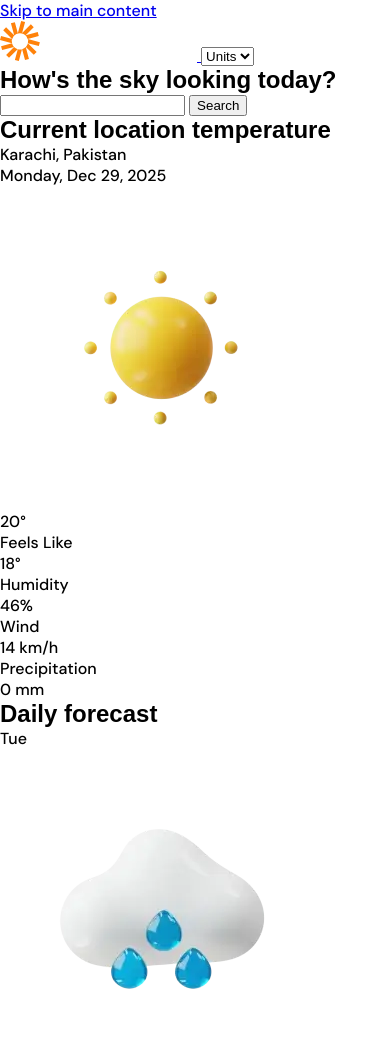
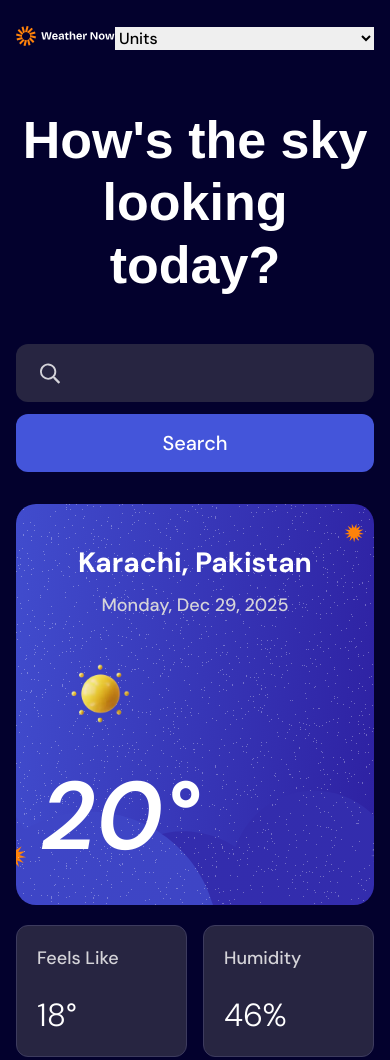
Before and after one commit to iamsyedbilal/js-logic-daily, a plain HTML site: page logic-bootcamp/weather-app/index.html in a window 390 px wide. Shown: the top 1060 px of the page. Drawn offline with Linux system fonts and the light colour scheme; a web font is replaced by a local one.

Commit message:
Refactor Weather App layout and styles for improved accessibility and responsiveness

```diff
--- a/logic-bootcamp/weather-app/index.html
+++ b/logic-bootcamp/weather-app/index.html
@@ -8,8 +8,7 @@
       rel="icon"
       type="image/png"
       sizes="32x32"
-      href="./assets/images/favicon-32x32.png"
-    />
+      href="./assets/images/favicon-32x32.png" />
 
     <link rel="stylesheet" href="style.css" />
 
@@ -26,30 +25,35 @@
     </style> -->
   </head>
   <body>
-    <a href="#main" class="visually-hidden">Skip to main content</a>
-    <header>
-      <a href="/">
+    <a href="#main" class="visually-hidden skip-link">Skip to main content</a>
+    <header class="header wrapper">
+      <div class="header__content">
+        <a href="#" class="header__homelink">
           <img
             src="./assets/images/logo.svg"
             alt="Home Logo"
             width="197"
             height="40"
-        />
+            class="header__logo" />
         </a>
-      <select name="" id="">
+        <select name="" id="" class="header__dropdown">
           <option value="">
             <img src="./assets/images/icon-units.svg" alt="" /> Units
           </option>
         </select>
+      </div>
     </header>
-    <main id="main">
+    <main id="main" class="main wrapper">
       <section class="hero">
-        <h1>How's the sky looking today?</h1>
-        <div class="hero-search">
-          <input class="hero-textbox" type="text" name="search" id="search" />
-          <button class="hero-btn" type="submit">Search</button>
+        <div class="hero__content">
+          <h1 class="hero__title">How's the sky looking today?</h1>
+          <div class="hero_search">
+            <input class="hero_textbox" type="text" name="search" id="search" />
+            <button class="hero_btn" type="submit">Search</button>
+          </div>
         </div>
       </section>
+      <div class="dashboard">
         <section class="current">
           <h2 class="visually-hidden">Current location temperature</h2>
           <div class="current-weather">
@@ -57,30 +61,30 @@
               <div class="current-city">Karachi, Pakistan</div>
               <div class="current-date">Monday, Dec 29, 2025</div>
             </div>
-          <div class="current-icon">
+            <div class="current-info">
               <img
-              src="/assets/images/icon-sunny.webp"
+                src="./assets/images/icon-sunny.webp"
                 alt=""
                 width="320"
                 height="320"
-            />
+                class="current__icon" />
             </div>
             <div class="current-temp"><span>20</span>&deg;</div>
           </div>
           <div class="current-conditions">
-          <div class="current-condition">
+            <div class="block current-condition">
               <p class="current-condition-title">Feels Like</p>
               <p id="feelsLike" class="current-condition-value">18&deg;</p>
             </div>
-          <div class="current-condition">
+            <div class="block current-condition">
               <p class="current-condition-title">Humidity</p>
               <p id="humidity" class="current-condition-value">46&percnt;</p>
             </div>
-          <div class="current-condition">
+            <div class="block current-condition">
               <p class="current-condition-title">Wind</p>
               <p id="wind" class="current-condition-value">14 km/h</p>
             </div>
-          <div class="current-condition">
+            <div class="block current-condition">
               <p class="current-condition-title">Precipitation</p>
               <p id="precipitation" class="current-condition-value">0 mm</p>
             </div>
@@ -88,7 +92,7 @@
         </section>
 
         <section class="daily">
-        <h2 class="daily-title section-title">Daily forecast</h2>
+          <h2 class="daily-heading section-title">Daily forecast</h2>
           <div class="daily-forecast">
             <div class="daily-forecast-update">
               <p class="daily-title">Tue</p>
@@ -96,8 +100,7 @@
                 src="./assets/images/icon-rain.webp"
                 alt=""
                 width="320"
-              height="320"
-            />
+                height="320" />
               <div class="daily-temp">
                 <p class="day-high-temp">20&deg;</p>
                 <p class="day-low-temp">14&deg;</p>
@@ -109,8 +112,7 @@
                 src="./assets/images/icon-rain.webp"
                 alt=""
                 width="320"
-              height="320"
-            />
+                height="320" />
               <div class="daily-temp">
                 <p class="day-high-temp">20&deg;</p>
                 <p class="day-low-temp">14&deg;</p>
@@ -122,8 +124,7 @@
                 src="./assets/images/icon-rain.webp"
                 alt=""
                 width="320"
-              height="320"
-            />
+                height="320" />
               <div class="daily-temp">
                 <p class="day-high-temp">20&deg;</p>
                 <p class="day-low-temp">14&deg;</p>
@@ -135,8 +136,7 @@
                 src="./assets/images/icon-rain.webp"
                 alt=""
                 width="320"
-              height="320"
-            />
+                height="320" />
               <div class="daily-temp">
                 <p class="day-high-temp">20&deg;</p>
                 <p class="day-low-temp">14&deg;</p>
@@ -148,8 +148,7 @@
                 src="./assets/images/icon-rain.webp"
                 alt=""
                 width="320"
-              height="320"
-            />
+                height="320" />
               <div class="daily-temp">
                 <p class="day-high-temp">20&deg;</p>
                 <p class="day-low-temp">14&deg;</p>
@@ -161,8 +160,7 @@
                 src="./assets/images/icon-rain.webp"
                 alt=""
                 width="320"
-              height="320"
-            />
+                height="320" />
               <div class="daily-temp">
                 <p class="day-high-temp">20&deg;</p>
                 <p class="day-low-temp">14&deg;</p>
@@ -174,8 +172,7 @@
                 src="./assets/images/icon-rain.webp"
                 alt=""
                 width="320"
-              height="320"
-            />
+                height="320" />
               <div class="daily-temp">
                 <p class="day-high-temp">20&deg;</p>
                 <p class="day-low-temp">14&deg;</p>
@@ -195,93 +192,86 @@
             <div class="hourly-hour">
               <img
                 class="hourly-hour-icon"
-              src="/assets/images/icon-sunny.webp"
+                src="./assets/images/icon-sunny.webp"
                 alt=""
                 width="40"
-              height="40"
-            />
+                height="40" />
               <p class="hourly-hour-time">3 PM</p>
               <p class="hourly-hour-temp">20&deg;</p>
             </div>
             <div class="hourly-hour">
               <img
                 class="hourly-hour-icon"
-              src="/assets/images/icon-sunny.webp"
+                src="./assets/images/icon-sunny.webp"
                 alt=""
                 width="40"
-              height="40"
-            />
+                height="40" />
               <p class="hourly-hour-time">3 PM</p>
               <p class="hourly-hour-temp">20&deg;</p>
             </div>
             <div class="hourly-hour">
               <img
                 class="hourly-hour-icon"
-              src="/assets/images/icon-sunny.webp"
+                src="./assets/images/icon-sunny.webp"
                 alt=""
                 width="40"
-              height="40"
-            />
+                height="40" />
               <p class="hourly-hour-time">3 PM</p>
               <p class="hourly-hour-temp">20&deg;</p>
             </div>
             <div class="hourly-hour">
               <img
                 class="hourly-hour-icon"
-              src="/assets/images/icon-sunny.webp"
+                src="./assets/images/icon-sunny.webp"
                 alt=""
                 width="40"
-              height="40"
-            />
+                height="40" />
               <p class="hourly-hour-time">3 PM</p>
               <p class="hourly-hour-temp">20&deg;</p>
             </div>
             <div class="hourly-hour">
               <img
                 class="hourly-hour-icon"
-              src="/assets/images/icon-sunny.webp"
+                src="./assets/images/icon-sunny.webp"
                 alt=""
                 width="40"
-              height="40"
-            />
+                height="40" />
               <p class="hourly-hour-time">3 PM</p>
               <p class="hourly-hour-temp">20&deg;</p>
             </div>
             <div class="hourly-hour">
               <img
                 class="hourly-hour-icon"
-              src="/assets/images/icon-sunny.webp"
+                src="./assets/images/icon-sunny.webp"
                 alt=""
                 width="40"
-              height="40"
-            />
+                height="40" />
               <p class="hourly-hour-time">3 PM</p>
               <p class="hourly-hour-temp">20&deg;</p>
             </div>
             <div class="hourly-hour">
               <img
                 class="hourly-hour-icon"
-              src="/assets/images/icon-sunny.webp"
+                src="./assets/images/icon-sunny.webp"
                 alt=""
                 width="40"
-              height="40"
-            />
+                height="40" />
               <p class="hourly-hour-time">3 PM</p>
               <p class="hourly-hour-temp">20&deg;</p>
             </div>
             <div class="hourly-hour">
               <img
                 class="hourly-hour-icon"
-              src="/assets/images/icon-sunny.webp"
+                src="./assets/images/icon-sunny.webp"
                 alt=""
                 width="40"
-              height="40"
-            />
+                height="40" />
               <p class="hourly-hour-time">3 PM</p>
               <p class="hourly-hour-temp">20&deg;</p>
             </div>
           </div>
         </section>
+      </div>
     </main>
   </body>
 </html>
--- a/logic-bootcamp/weather-app/style.css
+++ b/logic-bootcamp/weather-app/style.css
@@ -131,6 +131,8 @@
   body {
     font-family: "DM Sans", Arial, Helvetica, sans-serif;
     font-weight: 500;
+    background-color: var(--color-main-bg);
+    color: var(--color-text-light);
   }
 
   h1,
@@ -138,4 +140,229 @@
   h3 {
     font-family: "Bricolage Grotesque", Arial, Helvetica, sans-serif;
   }
+
+  input,
+  button,
+  textarea,
+  select {
+    font: inherit;
+    border: none;
+    width: 100%;
+  }
+
+  .dashboard {
+    display: grid;
+    gap: 32px;
+    grid-template-areas:
+      "current"
+      "daily"
+      "hourly";
+
+    @media (width >= calc(1000 / 16 * 1rem)) {
+      gap: 48px 32px;
+      grid-template-columns: repeat(3, 1fr);
+      grid-template-areas:
+        "current current hourly"
+        "daily daily hourly";
+    }
+  }
+
+  .wrapper {
+    display: grid;
+    grid-template-columns: 1fr calc(100% - 32px) 1fr;
+
+    @media (width >= calc(700 / 16 * 1rem)) {
+      grid-template-columns: 1fr min(calc(100% - 48px), calc(1216 / 16 * 1rem)) 1fr;
+    }
+
+    > * {
+      grid-column: 2;
+    }
+  }
+
+  .visually-hidden {
+    position: absolute;
+    left: -10000px;
+    top: auto;
+    width: 1px;
+    height: 1px;
+    overflow: hidden;
+
+    &.skip-link:focus {
+      background-color: var(--color-main-bg);
+      color: var(--color-text-light);
+      left: 0;
+      width: auto;
+      height: auto;
+      padding: 10px;
+      border: 2px solid var(--color-text-light);
+    }
+  }
+  .main {
+    display: grid;
+    row-gap: 32px;
+  }
+
+  .block {
+    background-color: var(--color-form-bg-dark);
+    border: 1px solid var(--color-form-border);
+    border-radius: 12px;
+  }
 }
+
+@layer component {
+  .header {
+    .header__content {
+      display: flex;
+      align-items: center;
+      justify-content: space-between;
+      padding-block-start: 16px;
+    }
+    .header__homelink {
+    }
+    .header__logo {
+      width: calc(137 / 16 * 1rem);
+
+      @media (width >= calc(700 / 16 * 1rem)) {
+        width: calc(197 / 16 * 1rem);
+      }
+    }
+    .header__dropdown {
+    }
+  }
+  .hero {
+    .hero__content {
+      display: grid;
+      justify-items: center;
+      padding-block-start: 48px;
+    }
+    .hero__title {
+      font-size: var(--font-size-h1);
+      margin-block-end: 48px;
+      text-align: center;
+      line-height: 1.2;
+      @media (width < calc(1000 / 16 * 1rem)) {
+        max-width: 15ch;
+      }
+    }
+    .hero_search {
+      display: grid;
+      gap: 12px 16px;
+      width: 100%;
+      max-width: calc(656 / 16 * 1rem);
+
+      @media (width >= calc(700 / 16 * 1rem)) {
+        grid-template-columns: 1fr auto;
+      }
+    }
+    .hero_textbox {
+      background-image: url("./assets/images/icon-search.svg");
+      background-repeat: no-repeat;
+      background-position: 24px center;
+      background-color: var(--color-form-bg-dark);
+      font-size: var(--font-size-search);
+      padding: 16px 20px 16px 60px;
+      color: var(--color-text-medium);
+      border-radius: 12px;
+
+      &:focus {
+        outline: 2px solid var(--color-text-medium);
+      }
+    }
+    .hero_btn {
+      background-color: var(--color-button);
+      border-radius: 12px;
+      font-size: var(--font-size-search);
+      color: var(--color-text-light);
+      padding: 16px 24px;
+      transition: background-color 120ms ease-in-out;
+
+      &:hover {
+        background-color: var(--color-button-hover);
+        cursor: pointer;
+      }
+    }
+  }
+  .current {
+    grid-area: current;
+    .current-weather {
+      display: flex;
+      flex-direction: column;
+      gap: 16px;
+      margin-block-end: 20px;
+      padding: 40px 24px;
+      background-image: url("./assets/images/bg-today-small.svg");
+      background-repeat: no-repeat;
+      background-color: var(--color-button-hover);
+      background-size: cover;
+      background-position: center bottom;
+      border-radius: 20px;
+      overflow: clip;
+
+      @media (width >= calc(700 / 16 * 1rem)) {
+        flex-direction: row;
+        justify-content: space-between;
+        align-items: center;
+        background-image: url("./assets/images/bg-today-large.svg");
+        padding-block: 83px;
+      }
+    }
+    .current-location {
+      text-align: center;
+    }
+    .current-city {
+      font-size: var(--font-size-city);
+      font-weight: 700;
+      margin-block-end: 12px;
+    }
+    .current-date {
+      font-size: var(--font-size-date);
+      color: var(--color-text-medium);
+    }
+    .current-info {
+      display: flex;
+      align-items: center;
+      gap: 20px;
+    }
+    .current__icon {
+      width: 120px;
+      height: auto;
+    }
+    .current-temp {
+      font-size: var(--font-size-temp);
+      line-height: 1;
+      letter-spacing: -2%;
+      font-weight: 600;
+      font-style: italic;
+    }
+    .current-conditions {
+      display: grid;
+      grid-template-columns: repeat(2, 1fr);
+      gap: 16px;
+
+      @media (width >= calc(700 / 16 * 1rem)) {
+        grid-template-columns: repeat(4, 1fr);
+      }
+    }
+    .current-condition {
+      padding: 20px;
+    }
+    .current-condition-title {
+      font-size: var(--font-size-panel-title);
+      color: var(--color-text-medium);
+      margin-block-end: 24px;
+    }
+    .current-condition-value {
+      font-size: var(--font-size-panel-value);
+      font-weight: 300;
+    }
+  }
+
+  .daily {
+    grid-area: daily;
+  }
+
+  .hourly {
+    grid-area: hourly;
+  }
+}
```
Lines whose indentation alone changed are shown as unchanged.
